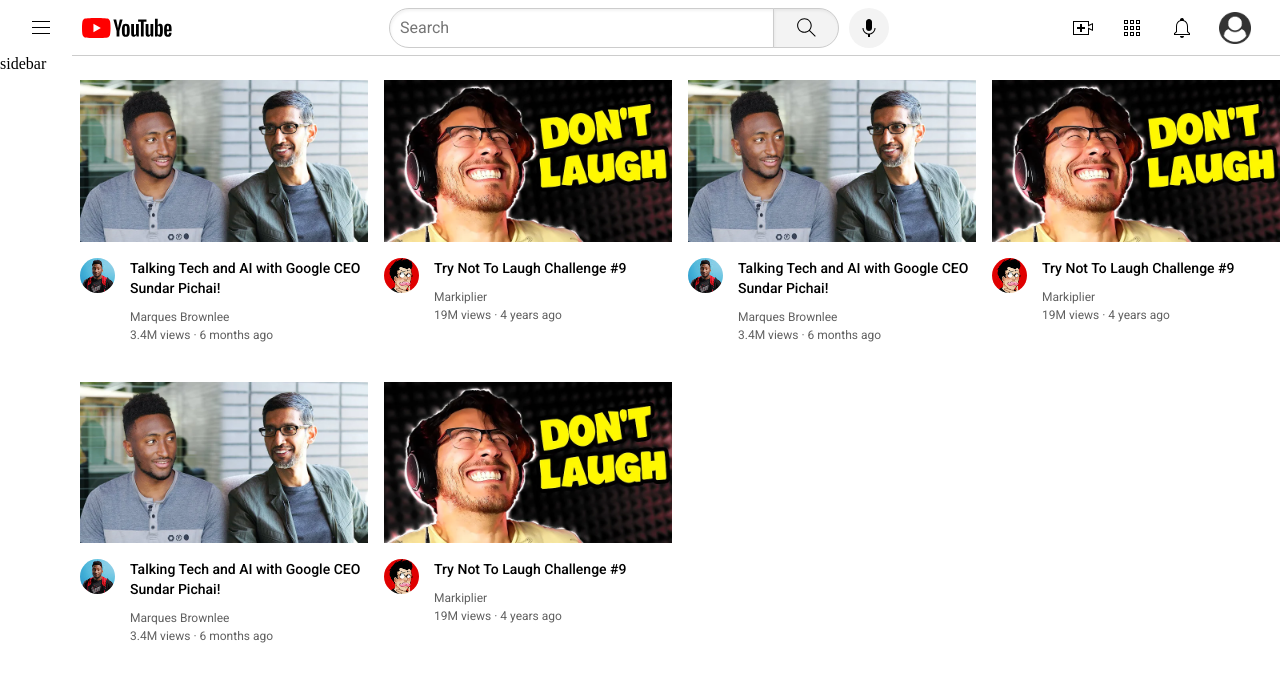
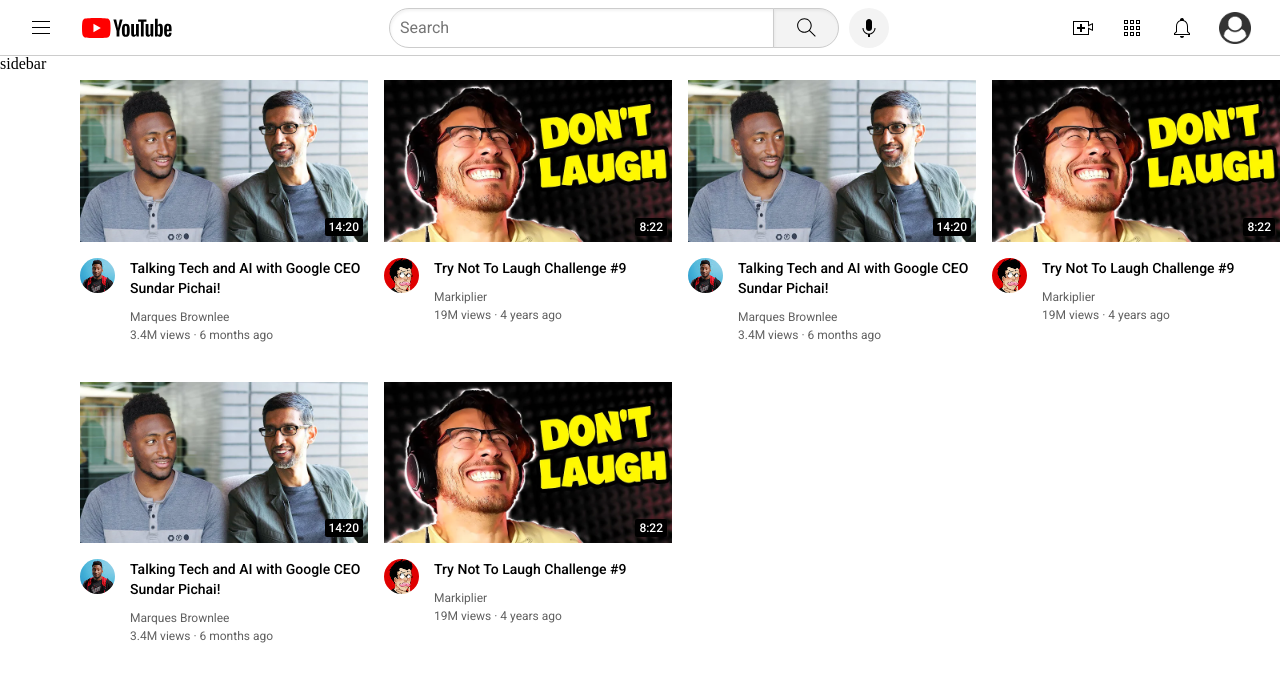
Before and after one commit to jcblanc2/Youtube-Clone, a plain HTML site: page index.html in a window 1280 px wide. Drawn offline with Linux system fonts and the light colour scheme.

Commit message:
Add video time

```diff
--- a/index.html
+++ b/index.html
@@ -89,7 +89,10 @@
 
     <div class="main-grid">
       <div class="video-preview">
-        <div><img class="thumbnail" src="images/thumbnail-1.png" alt="" /></div>
+        <div class="thumbnail-row">
+          <img class="thumbnail" src="images/thumbnail-1.png" alt="" />
+          <div class="video-time">14:20</div>
+        </div>
         <div class="video-grid">
           <div class="thumbnail-profile">
             <img class="profile" src="images/channel-1.jpeg" alt="" />
@@ -105,7 +108,10 @@
       </div>
 
       <div class="video-preview">
-        <div><img class="thumbnail" src="images/thumbnail-2.png" alt="" /></div>
+        <div class="thumbnail-row">
+          <img class="thumbnail" src="images/thumbnail-2.png" alt="" />
+          <div class="video-time">8:22</div>
+        </div>
         <div class="video-grid">
           <div class="thumbnail-profile">
             <img class="profile" src="images/channel-2.jpeg" alt="" />
@@ -119,7 +125,10 @@
       </div>
 
       <div class="video-preview">
-        <div><img class="thumbnail" src="images/thumbnail-1.png" alt="" /></div>
+        <div class="thumbnail-row">
+          <img class="thumbnail" src="images/thumbnail-1.png" alt="" />
+          <div class="video-time">14:20</div>
+        </div>
         <div class="video-grid">
           <div class="thumbnail-profile">
             <img class="profile" src="images/channel-1.jpeg" alt="" />
@@ -135,7 +144,10 @@
       </div>
 
       <div class="video-preview">
-        <div><img class="thumbnail" src="images/thumbnail-2.png" alt="" /></div>
+        <div class="thumbnail-row">
+          <img class="thumbnail" src="images/thumbnail-2.png" alt="" />
+          <div class="video-time">8:22</div>
+        </div>
         <div class="video-grid">
           <div class="thumbnail-profile">
             <img class="profile" src="images/channel-2.jpeg" alt="" />
@@ -149,7 +161,10 @@
       </div>
 
       <div class="video-preview">
-        <div><img class="thumbnail" src="images/thumbnail-1.png" alt="" /></div>
+        <div class="thumbnail-row">
+          <img class="thumbnail" src="images/thumbnail-1.png" alt="" />
+          <div class="video-time">14:20</div>
+        </div>
         <div class="video-grid">
           <div class="thumbnail-profile">
             <img class="profile" src="images/channel-1.jpeg" alt="" />
@@ -165,7 +180,10 @@
       </div>
 
       <div class="video-preview">
-        <div><img class="thumbnail" src="images/thumbnail-2.png" alt="" /></div>
+        <div class="thumbnail-row">
+          <img class="thumbnail" src="images/thumbnail-2.png" alt="" />
+          <div class="video-time">8:22</div>
+        </div>
         <div class="video-grid">
           <div class="thumbnail-profile">
             <img class="profile" src="images/channel-2.jpeg" alt="" />
--- a/styles/header_style.css
+++ b/styles/header_style.css
@@ -9,6 +9,7 @@
     right: 0;
     background-color: white;
     border-bottom: 1px solid #cccccc;
+    z-index: 1;
 }
 
 
--- a/styles/video_style.css
+++ b/styles/video_style.css
@@ -41,3 +41,23 @@
 .video-author{
     margin-bottom: 4px;
 }
+
+
+.thumbnail-row{
+    margin-bottom: 12px;
+    position: relative;
+}
+
+
+.video-time{
+    font-family: Roboto, Arial;
+    font-size: 12px;
+    font-weight: 500;
+    background-color: black;
+    color: white;
+    position: absolute;
+    bottom: 10px;
+    right: 5px;
+    padding: 2px 4px 2px 4px;
+    border-radius: 2px;
+}
```
Also changed, not shown: flex.html (+22 -0 lines).
